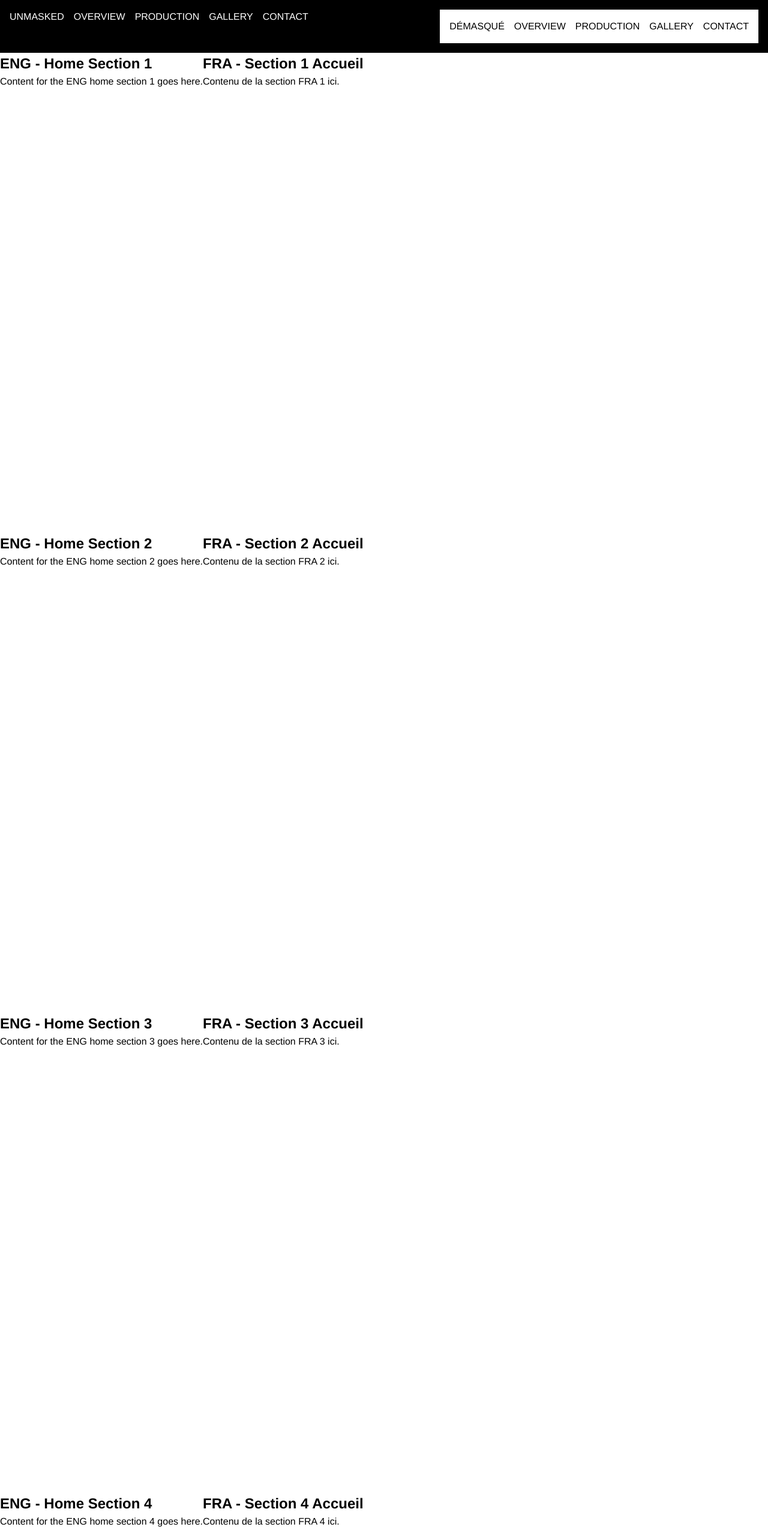
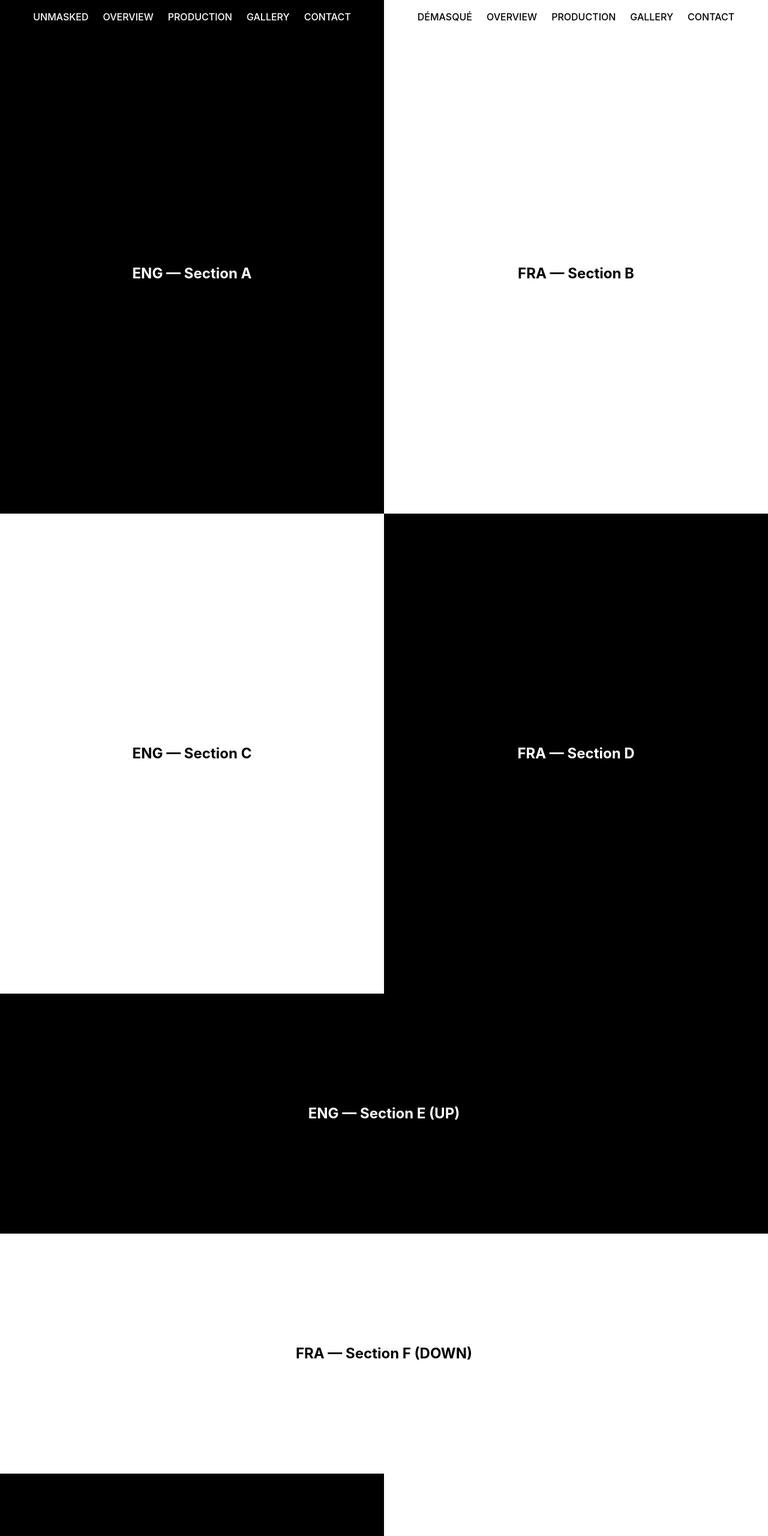
Before and after one commit to Bumbaro72/testiranje, a plain HTML site: page index.html in a window 1280 px wide. Shown: the top 2560 px of the page at 60% size. Drawn offline with Linux system fonts and the light colour scheme; a script that the page names is missing.

Commit message:
“Promjene”

```diff
--- a/assets/css/footer.css
+++ b/assets/css/footer.css
@@ -9,3 +9,41 @@ footer {
 footer p {
   margin: 0.5rem 0;
 }
+
+
+#bottom-footer {
+  display: flex;
+  width: 100%;
+  height: auto;
+  margin: 0;
+  padding: 0;
+}
+
+.footer-left,
+.footer-right {
+  flex: 1;
+  padding: 1rem 0;
+  display: flex;
+  justify-content: center;
+  align-items: center;
+}
+
+.footer-left {
+  background-color: black;
+}
+
+.footer-right {
+  background-color: white;
+}
+
+.footer-left p {
+  color: white;
+  margin: 0;
+  font-size: 0.9rem;
+}
+
+.footer-right p {
+  color: black;
+  margin: 0;
+  font-size: 0.9rem;
+}
--- /dev/null
+++ b/assets/css/home.css
@@ -0,0 +1,56 @@
+body {
+      margin: 0;
+      font-family: 'Inter', sans-serif;
+    }
+
+    .section-row {
+      display: flex;
+      flex-direction: row;
+      width: 100vw;
+      height: 100vh;
+    }
+
+    .section-half {
+      flex: 1;
+      display: flex;
+      align-items: center;
+      justify-content: center;
+      font-size: 1.5rem;
+      font-weight: bold;
+    }
+
+    .black {
+      background-color: black;
+      color: white;
+    }
+
+    .white {
+      background-color: white;
+      color: black;
+    }
+
+    .section-pair-vertical {
+      display: flex;
+      flex-direction: column;
+      height: 100vh;
+      width: 100vw;
+    }
+
+    .section-half-vertical {
+      flex: 1;
+      display: flex;
+      justify-content: center;
+      align-items: center;
+      font-size: 1.5rem;
+      font-weight: bold;
+    }
+
+    .section-E {
+      background-color: black;
+      color: white;
+    }
+
+    .section-F {
+      background-color: white;
+      color: black;
+    }
--- a/assets/css/nav.css
+++ b/assets/css/nav.css
@@ -1,26 +1,32 @@
 #top-nav {
   display: flex;
-  justify-content: space-between;
-  background-color: #000;
-  color: #fff;
-  padding: 1rem;
+  width: 100%;
+  height: auto;
 }
 
-.nav-left, .nav-right {
+.nav-left,
+.nav-right {
+  flex: 1;
   display: flex;
-  gap: 1rem;
+  justify-content: center; /* centrirano horizontalno */
+  gap: 1.5rem;
+  padding: 1rem 0;
 }
 
-.nav-left a {
-  color: white;
+.nav-left {
+  background-color: black;
 }
 
 .nav-right {
-  background-color: #fff;
-  color: #000;
-  padding: 1rem;
+  background-color: white;
 }
-
+.nav-left a {
+  color: white;
+  text-decoration: none;
+  font-weight: 500;
+}
 .nav-right a {
   color: black;
+  text-decoration: none;
+  font-weight: 500;
 }
--- a/assets/css/styles.css
+++ b/assets/css/styles.css
@@ -5,7 +5,7 @@
 }
 
 body {
-  font-family: Helvetica, sans-serif;
+  font-family: 'Inter', sans-serif;
   background-color: #fff;
   color: #000;
   line-height: 1.5;
--- a/index.html
+++ b/index.html
@@ -3,14 +3,14 @@
   <head>
     <meta charset="UTF-8">
     <meta name="viewport" content="width=device-width, initial-scale=1.0">
-    <title>Home</title>
+    <title>Overview</title>
     <link rel="stylesheet" href="assets/css/styles.css">
     <link rel="stylesheet" href="assets/css/nav.css">
     <link rel="stylesheet" href="assets/css/footer.css">
     <link rel="stylesheet" href="assets/css/section.css">
+    <link rel="stylesheet" href="assets/css/home.css">
 </head>
 <body>
-
       <!-- Navigation -->
 
       <nav id="top-nav">
@@ -30,68 +30,37 @@
         </div>
     </nav>
 
-    <!-- Home Sections 1 -->
-    <section id="section-A">
-        <div class="left">
-            <h2>ENG - Home Section 1</h2>
-            <p>Content for the ENG home section 1 goes here.</p>
+  <!-- Section A + B -->
+  <div class="section-row">
+    <div class="section-half black">ENG — Section A</div>
+    <div class="section-half white">FRA — Section B</div>
   </div>
-        <div class="right">
-            <h2>FRA - Section 1 Accueil</h2>
-            <p>Contenu de la section FRA 1 ici.</p>
+
+  <!-- Section C + D -->
+  <div class="section-row">
+    <div class="section-half white">ENG — Section C</div>
+    <div class="section-half black">FRA — Section D</div>
   </div>
-    </section>
 
-    <!-- Home Sections 2 -->
-    <section id="section-B">
-        <div class="left">
-            <h2>ENG - Home Section 2</h2>
-            <p>Content for the ENG home section 2 goes here.</p>
+  <!-- Section E + F (VERTICAL PAIR) -->
+  <div class="section-pair-vertical">
+    <div class="section-half-vertical section-E">ENG — Section E (UP)</div>
+    <div class="section-half-vertical section-F">FRA — Section F (DOWN)</div>
   </div>
-        <div class="right">
-            <h2>FRA - Section 2 Accueil</h2>
-            <p>Contenu de la section FRA 2 ici.</p>
+
+  <!-- Section G + H -->
+  <div class="section-row">
+    <div class="section-half black">ENG — Section G</div>
+    <div class="section-half white">FRA — Section H</div>
   </div>
-    </section>
-
-    <!-- Home Sections 3 -->
-    <section id="section-C">
-        <div class="left">
-            <h2>ENG - Home Section 3</h2>
-            <p>Content for the ENG home section 3 goes here.</p>
-        </div>
-        <div class="right">
-            <h2>FRA - Section 3 Accueil</h2>
-            <p>Contenu de la section FRA 3 ici.</p>
-        </div>
-    </section>
-
-    <!-- Home Sections 4 (New Section D) -->
-    <section id="section-D">
-        <div class="left">
-            <h2>ENG - Home Section 4</h2>
-            <p>Content for the ENG home section 4 goes here.</p>
-        </div>
-        <div class="right">
-            <h2>FRA - Section 4 Accueil</h2>
-            <p>Contenu de la section FRA 4 ici.</p>
-        </div>
-    </section>
 
         <!-- Footer -->
-    <footer id="site-footer">
+        <footer id="bottom-footer">
           <div class="footer-left">
-        <p><strong>UNMASKED Documentary</strong></p>
-        <p>&copy; 2025</p>
-        <p><a href="https://github.com/Bumbaro72/testiranje" target="_blank">GitHub</a></p>
-        <p><a href="https://bumbaro72.netlify.app" target="_blank">Netlify</a></p>
+            <p>&copy; 2025 UNMASKED DOCUMENTARY — All rights reserved.</p>
           </div>
           <div class="footer-right">
-        <p><strong>DÉMASQUÉ Documentaire</strong></p>
-        <p>Mentions légales</p>
-        <p><a href="#">Instagram</a></p>
-        <p><a href="#">Facebook</a></p>
-        <p><a href="#">X / Twitter</a></p>
+            <p>&copy; 2025 DÉMASQUÉ DOCUMENTAIRE — Tous droits réservés.</p>
           </div>
         </footer>
 
@@ -99,6 +68,5 @@
         <script src="assets/js/nav"></script>
         <script src="assets/js/animations.js"></script>
 
-
 </body>
 </html>
```
Also changed, not shown: contact.html (+4 -10 lines), overview.html (+4 -10 lines), production.html (+4 -10 lines). Lines whose indentation alone changed are shown as unchanged.
